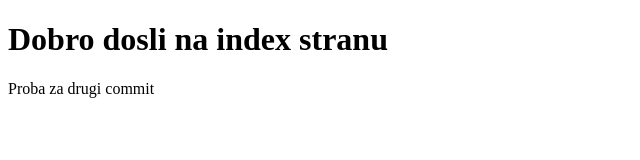
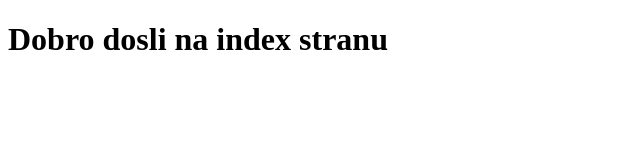
Before and after one commit to okialeks/Prodavnica, a plain HTML site: page Prodavnica/WebContent/index.html in a window 1280 px wide. Shown: the whole page, without its empty margins (0-640 px from the left). Drawn offline with Linux system fonts and the light colour scheme.

Commit message:
Izbrisao sam parametar html

```diff
--- a/Prodavnica/WebContent/index.html
+++ b/Prodavnica/WebContent/index.html
@@ -6,6 +6,5 @@
 </head>
 <body>
 <h1>Dobro dosli na index stranu</h1>
-<p>Proba za drugi commit</p>
 </body>
 </html>
```
